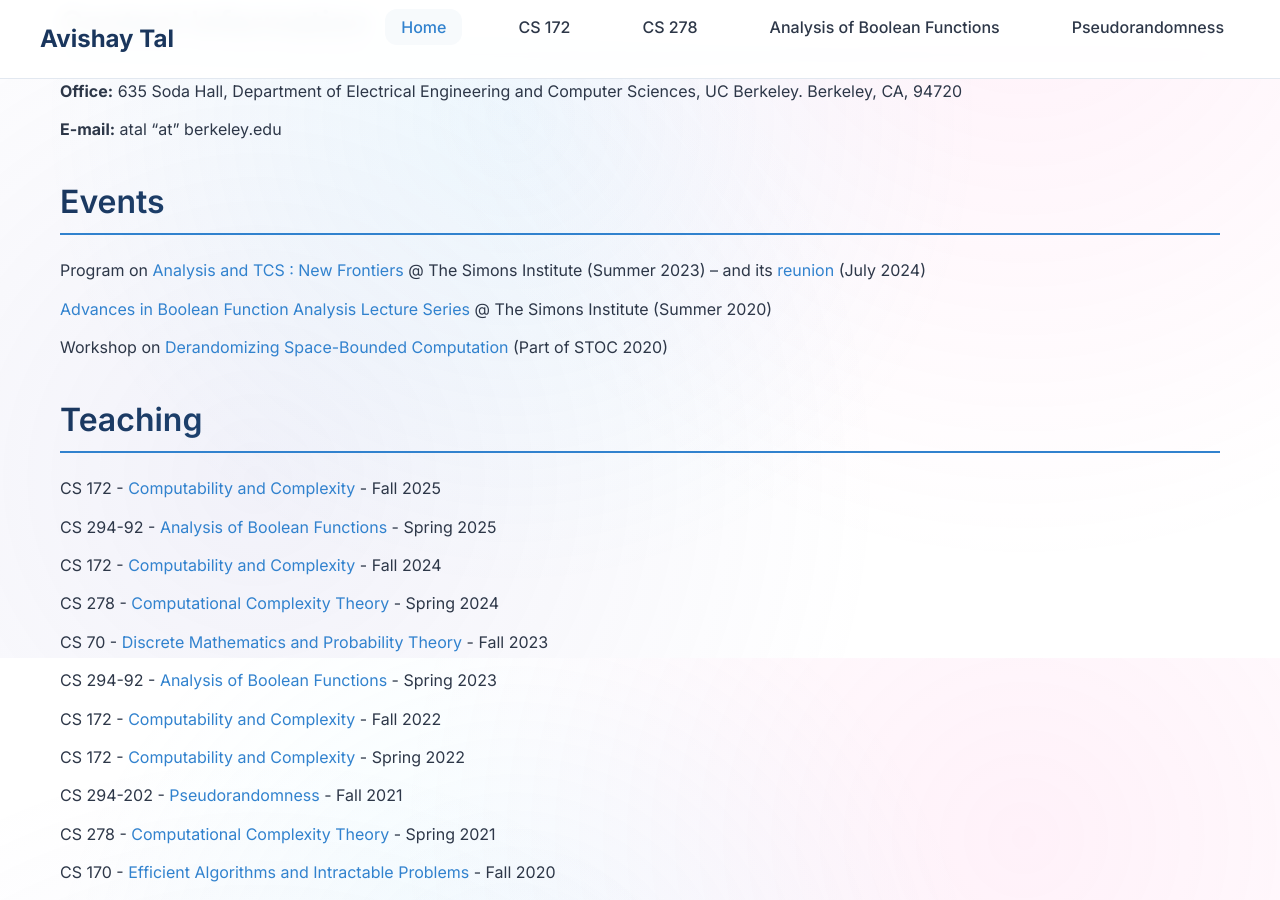
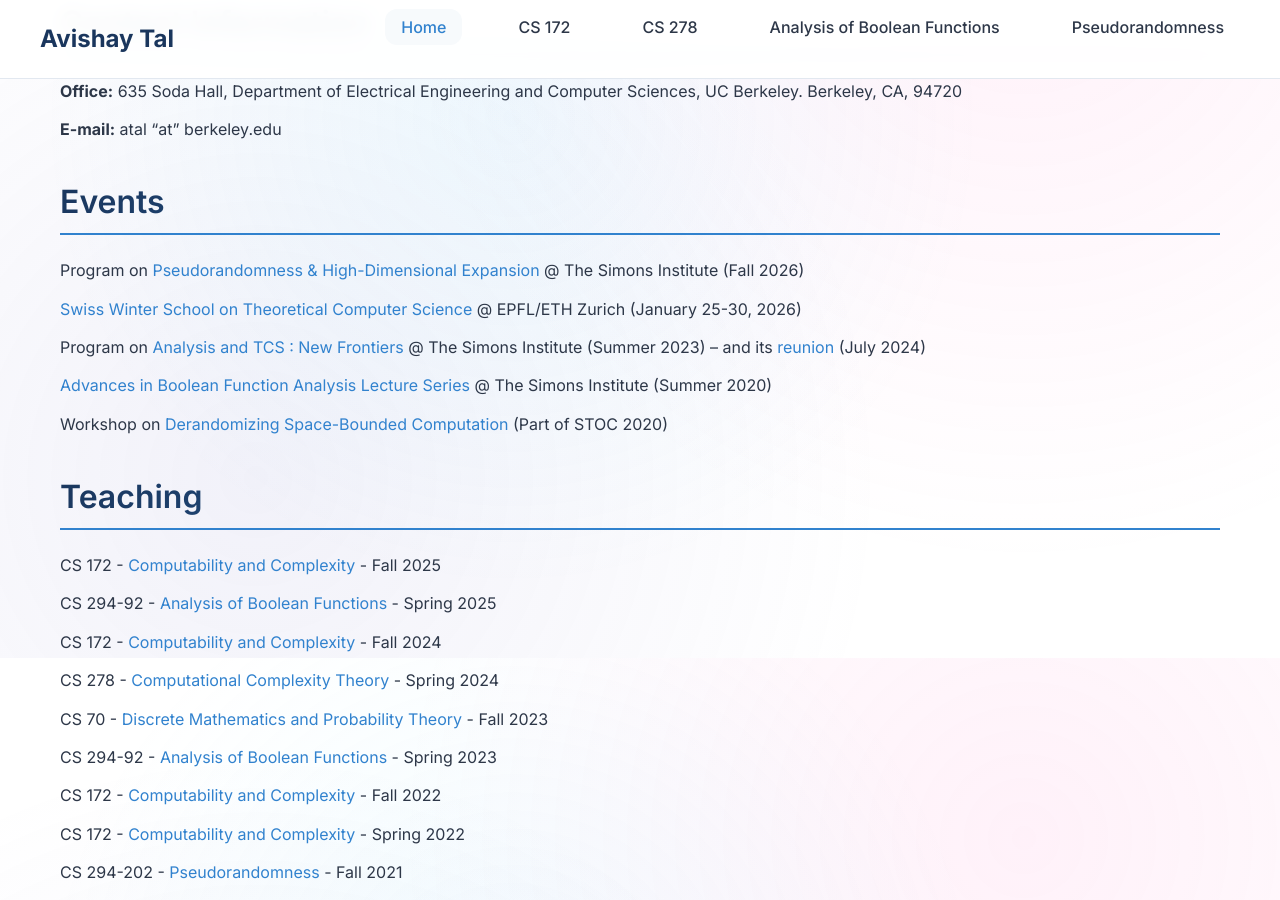
Before and after one commit to avishaytal/website, a Jekyll site: the page built from index.md, in a window 1280 px wide and 900 px high, scrolled down 1142 px. Built offline with Jekyll 4.4.1, drawn with Linux system fonts in a browser that asks for light colours.

Commit message:
Add Swiss Winter School on Theoretical Computer Science event

```diff
--- a/index.md
+++ b/index.md
@@ -43,6 +43,10 @@ I received my Ph.D. in 2015 from the Weizmann Institute of Science, under the gu
 **E-mail:** atal "at" berkeley.edu
 
 ## Events
+
+Program on [Pseudorandomness & High-Dimensional Expansion](https://simons.berkeley.edu/programs/pseudorandomness-high-dimensional-expansion) @ The Simons Institute (Fall 2026)
+
+[Swiss Winter School on Theoretical Computer Science](https://theory.epfl.ch/WinterSchool2026/) @ EPFL/ETH Zurich (January 25-30, 2026)
 
 Program on [Analysis and TCS : New Frontiers](https://simons.berkeley.edu/programs/TCS2023) @ The Simons Institute (Summer 2023) -- and its [reunion](https://simons.berkeley.edu/workshops/analysis-tcs-reunion) (July 2024)
 
```
